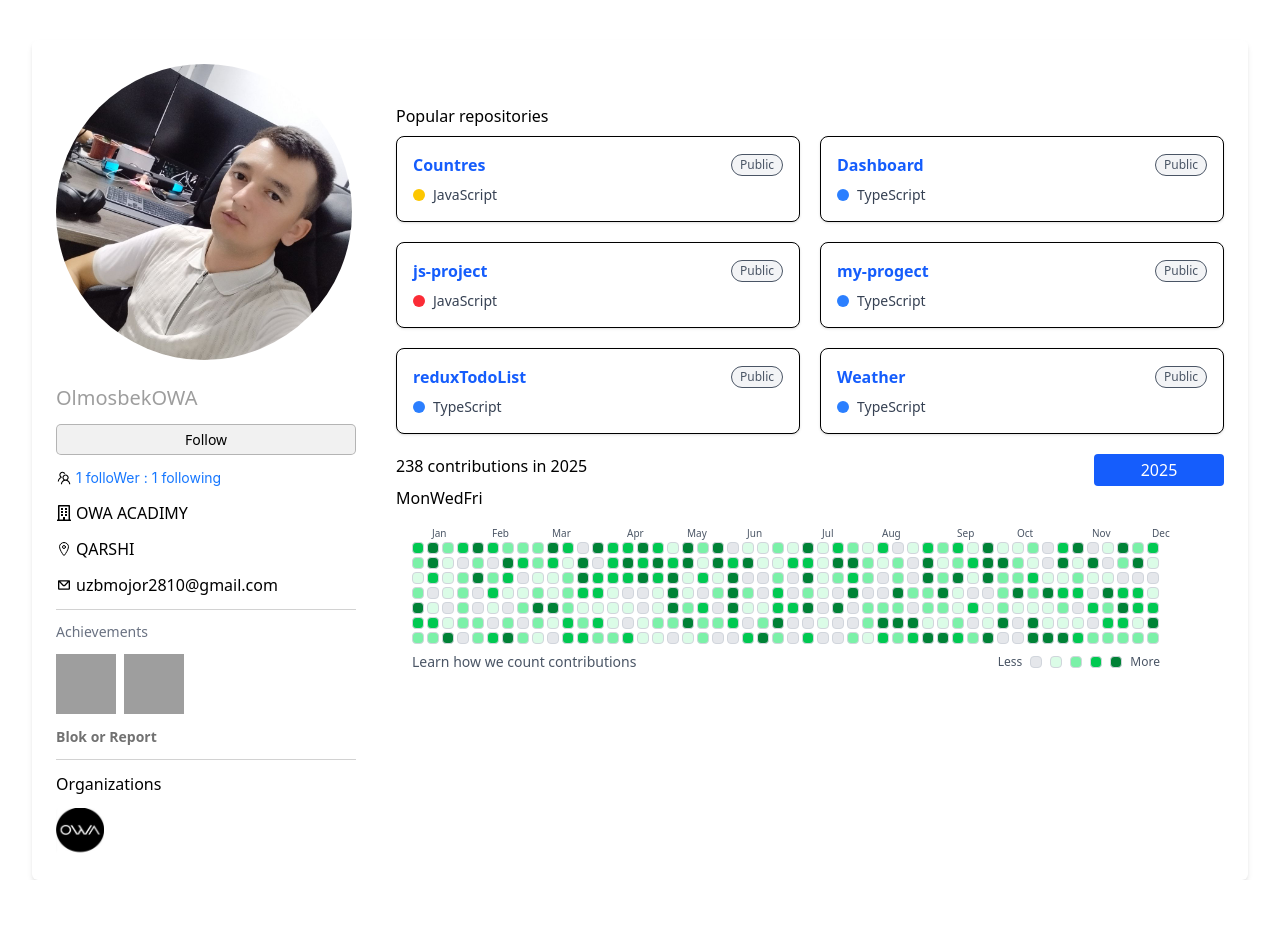
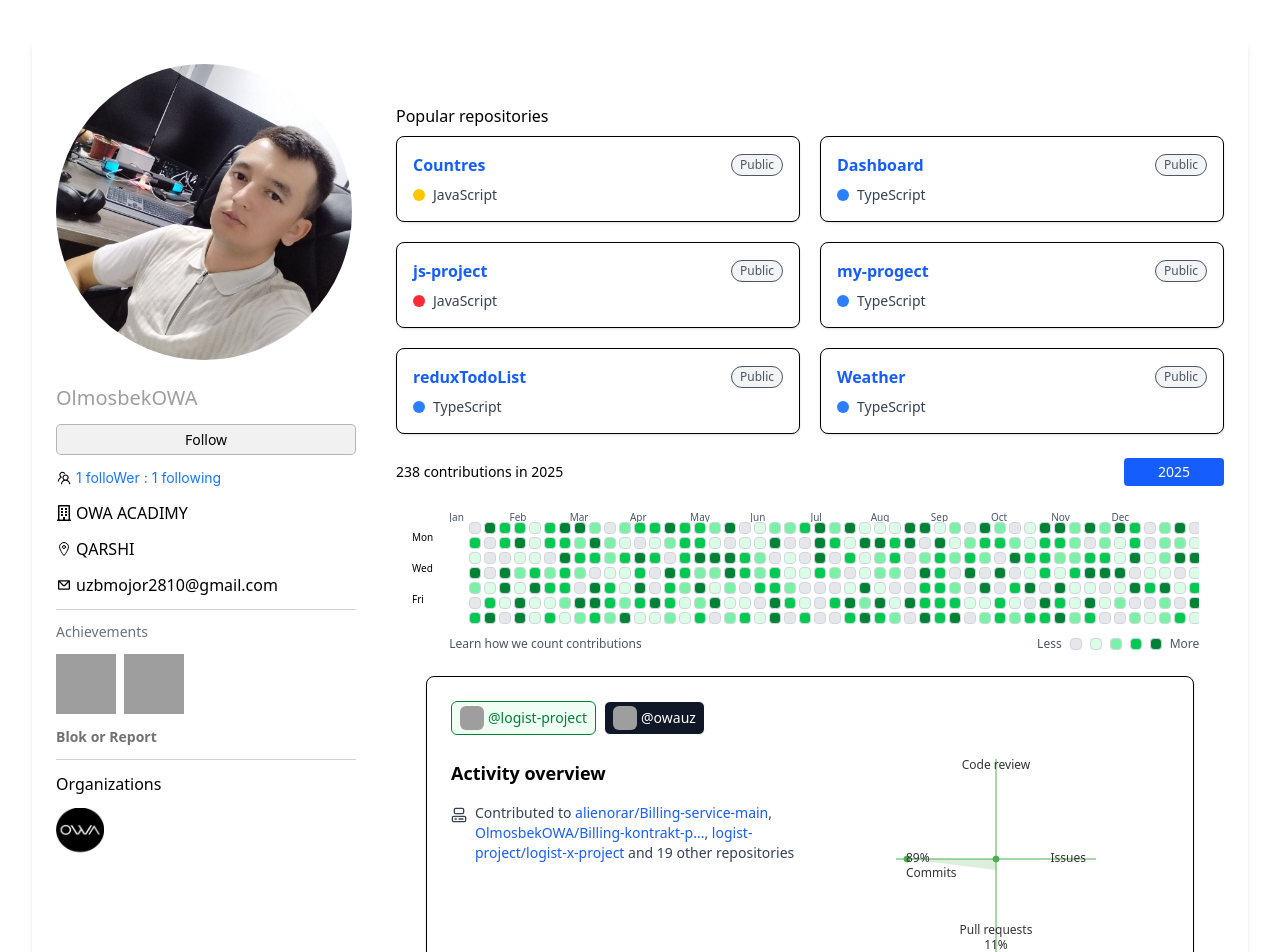
Before and after one commit to OlmosbekOWA/Dashboard, a React (Vite) app: page / in a window 1280 px wide. Shown: the top 952 px of the page. Before the commit the page ends 880 px from the top, so only its background shows below. Built offline with nearby package versions, Linux system fonts and the light colour scheme; grey boxes are pictures that could not be loaded.

Commit message:
git checkout

```diff
--- a/package.json
+++ b/package.json
@@ -13,6 +13,7 @@
     "@tailwindcss/vite": "^4.1.11",
     "@tanstack/react-query": "^5.83.0",
     "antd": "^5.26.6",
+    "lucide-react": "^0.537.0",
     "react": "^19.1.0",
     "react-dom": "^19.1.0",
     "react-icons": "^5.5.0",
--- a/src/components/shared/ContributionGraph.tsx
+++ b/src/components/shared/ContributionGraph.tsx
@@ -1,5 +1,4 @@
-const weeks = 50;
-const days = 7;
+import { useState, useEffect } from "react";
 
 const levels = [
   "bg-gray-200",
@@ -9,32 +8,51 @@ const levels = [
   "bg-green-700",
 ];
 
-const monthPositions: { index: number; name: string }[] = [
-  { index: 0, name: "Jan" },
-  { index: 4, name: "Feb" },
-  { index: 8, name: "Mar" },
-  { index: 13, name: "Apr" },
-  { index: 17, name: "May" },
-  { index: 21, name: "Jun" },
-  { index: 26, name: "Jul" },
-  { index: 30, name: "Aug" },
-  { index: 35, name: "Sep" },
-  { index: 39, name: "Oct" },
-  { index: 44, name: "Nov" },
-  { index: 48, name: "Dec" },
-];
+const days = 7;
 
 const getRandomLevel = () => levels[Math.floor(Math.random() * levels.length)];
 
+const getMonthPositions = (weeksCount: number) => {
+  const months = [
+    "Jan", "Feb", "Mar", "Apr", "May", "Jun",
+    "Jul", "Aug", "Sep", "Oct", "Nov", "Dec"
+  ];
+  const interval = Math.floor(weeksCount / months.length);
+  return months.map((name, i) => ({ index: i * interval, name }));
+};
+
 const ContributionGraph = () => {
+  const [weeks, setWeeks] = useState(50);
+  const [monthPositions, setMonthPositions] = useState(getMonthPositions(50));
+  const [scale, setScale] = useState("scale-100");
+
+  useEffect(() => {
+    const updateLayout = () => {
+      if (window.innerWidth < 1200) {
+        setWeeks(50);
+        setScale("scale-100"); z
+      } else {
+        setWeeks(50);
+        setScale("scale-100");
+      }
+      setMonthPositions(getMonthPositions(weeks));
+    };
+
+    updateLayout();
+    window.addEventListener("resize", updateLayout);
+    return () => window.removeEventListener("resize", updateLayout);
+  }, [weeks]);
+
   const data = Array.from({ length: weeks }, () =>
     Array.from({ length: days }, getRandomLevel)
   );
 
   return (
-    <div className="p-4 w-full">
+    <div className="p-4 ">
       <div className="overflow-x-auto">
-        <div className="flex gap-[3px] w-max mb-1 px-[20px]">
+        <div className={`origin-top-left ${scale} overflow-x-auto` }>
+
+          <div className="flex justify-between overflow-x-auto max-w-[430px] lg:max-w-[600px] xl:max-w-[750px]">
             {Array.from({ length: weeks }).map((_, i) => {
               const month = monthPositions.find((m) => m.index === i);
               return (
@@ -45,7 +63,9 @@ const ContributionGraph = () => {
             })}
           </div>
 
-        <div className="flex gap-[3px] w-max">
+
+          <div className="overflow-x-auto max-w-[430px] lg:max-w-[600px] xl:max-w-[750px] mb-1">
+            <div className="flex gap-[3px] pl-5 w-max">
               {data.map((week, weekIndex) => (
                 <div key={weekIndex} className="flex flex-col gap-[3px]">
                   {week.map((level, dayIndex) => (
@@ -59,12 +79,12 @@ const ContributionGraph = () => {
             </div>
           </div>
 
-      {/* FOOTER */}
-      <div className="w-full flex justify-between items-center mt-2 flex-wrap pr-12 gap-2">
-        <span className="text-sm text-gray-600">
-          Learn how we count contributions
-        </span>
-        <div className="flex items-center gap-2 text-xs">
+        </div>
+      </div>
+
+      <div className="w-full flex justify-between items-center mt-2 flex-wrap gap-2 text-xs">
+        <span className="text-gray-600">Learn how we count contributions</span>
+        <div className="flex items-center gap-2">
           <span className="text-gray-600">Less</span>
           {levels.map((level, i) => (
             <div
--- a/src/components/ui/UsersInfo.tsx
+++ b/src/components/ui/UsersInfo.tsx
@@ -11,7 +11,7 @@ const UsersInfo = ({ showCard, setShowCard }: UserHover) => {
   return (
     <div className="flex gap-6 flex-col w-full max-w-[300px]">
       <div
-        className="bg-center max-w-[296px] h-[296px] rounded-full bg-cover"
+        className="bg-center max-w-[200px] h-[200px] rounded-full bg-cover xl:h-[296px] xl:max-w-[296px]"
         style={{ backgroundImage: `url(${usurImg})` }}
       ></div>
       <div className="flex flex-col gap-3">
--- /dev/null
+++ b/src/components/ui/activity-overview.tsx
@@ -0,0 +1,80 @@
+import { Computer } from 'lucide-react'
+
+export default function ActivityOverview() {
+  return (
+    <div className="w-full max-w-3xl mx-auto p-6 border rounded-lg bg-white shadow-sm"> {/* Added border, rounded-lg, bg-white for card-like appearance */}
+      <div className="p-0">
+        <div className="flex items-center gap-2 mb-6">
+          {/* logist-project avatar/tag */}
+          <div className="flex items-center gap-1 px-2 py-1 border rounded-md bg-green-50 text-green-700"> {/* Styled to look like the tag */}
+            <img src="https://avatars.githubusercontent.com/u/223993180?s=200&v=4" alt="logist-project avatar" className="h-6 w-6 rounded-md" /> {/* Adjusted size and rounded corners */}
+            <span className="text-sm font-medium">@logist-project</span>
+          </div>
+
+          <div className="flex items-center gap-1 px-2 py-1 border rounded-md bg-gray-900 text-white"> {/* Styled to look like the tag */}
+            <img src="https://avatars.githubusercontent.com/u/100306666?s=64&v=4" alt="owauz avatar" className="h-6 w-6 rounded-md" /> {/* Adjusted size and rounded corners */}
+            <span className="text-sm font-medium">@owauz</span>
+          </div>
+        </div>
+
+        <div className="grid md:grid-cols-2 gap-6">
+          <div>
+            <h3 className="text-lg font-semibold mb-4">Activity overview</h3>
+            <div className="flex items-start gap-2 text-sm text-gray-700 dark:text-gray-300">
+              <Computer className="w-4 h-4 mt-1 flex-shrink-0" />
+              <p>
+                Contributed to{" "}
+                <a href="#" className="text-blue-600 hover:underline dark:text-blue-400">
+                  alienorar/Billing-service-main
+                </a>
+                ,{" "}
+                <a href="#" className="text-blue-600 hover:underline dark:text-blue-400">
+                  OlmosbekOWA/Billing-kontrakt-p...
+                </a>
+                ,{" "}
+                <a href="#" className="text-blue-600 hover:underline dark:text-blue-400">
+                  logist-project/logist-x-project
+                </a>{" "}
+                and 19 other repositories
+              </p>
+            </div>
+          </div>
+
+
+          <div className="flex items-center justify-center">
+            <svg width="200" height="200" viewBox="0 0 200 200" className="overflow-visible">
+
+              <line x1="0" y1="100" x2="200" y2="100" stroke="#4CAF50" strokeWidth="1" />
+              <line x1="100" y1="0" x2="100" y2="200" stroke="#4CAF50" strokeWidth="1" />
+
+
+              <polygon points="100,100 11,100 100,111" fill="#4CAF50" fillOpacity="0.2" />
+
+              <circle cx="100" cy="100" r="3" fill="#4CAF50" stroke="#4CAF50" strokeWidth="1" />
+              <circle cx="11" cy="100" r="3" fill="#4CAF50" stroke="#4CAF50" strokeWidth="1" />
+
+              <text x="100" y="10" textAnchor="middle" fontSize="12" fill="#333">
+                Code review
+              </text>
+              <text x="190" y="100" textAnchor="end" dominantBaseline="middle" fontSize="12" fill="#333">
+                Issues
+              </text>
+              <text x="10" y="100" textAnchor="start" dominantBaseline="middle" fontSize="12" fill="#333">
+                89%
+              </text>
+              <text x="10" y="115" textAnchor="start" dominantBaseline="middle" fontSize="12" fill="#333">
+                Commits
+              </text>
+              <text x="100" y="190" textAnchor="middle" fontSize="12" fill="#333">
+                11%
+              </text>
+              <text x="100" y="175" textAnchor="middle" fontSize="12" fill="#333">
+                Pull requests
+              </text>
+            </svg>
+          </div>
+        </div>
+      </div>
+    </div>
+  )
+}
--- a/src/index.css
+++ b/src/index.css
@@ -1 +1,9 @@
 @import "tailwindcss";
+*{
+
+    box-sizing: border-box;
+
+}
+body{
+    padding: 0px 10px;
+}
--- a/src/pages/Trends.tsx
+++ b/src/pages/Trends.tsx
@@ -1,32 +1,34 @@
-import GitHubProjects from "../components/shared/GitHubProjects"
-import ContributionGraph from "../components/shared/ContributionGraph"
-const Trends = () =>{
-    return(
-        <div className="w-full">
-            <div className="w-full flex justify-between">
-                <h5 className="f4 mb-2 text-normal">Popular repositories</h5>
-            </div>
-            <GitHubProjects />
-            <div className="w-full mt-5">
-                <div className="w-full flex justify-between">
-                    <h5>238 contributions in 2025</h5>
-                    <button className="p-1 w-[130px] rounded-[4px] bg-blue-600 text-white cursor-pointer">2025</button>
-                </div>
-                <div>
-                    <div>
-                        <div>
-                            <span>Mon</span>
-                            <span>Wed</span>
-                            <span>Fri</span>
-                        </div>
-                    </div>
-                </div>
+import GitHubProjects from "../components/shared/GitHubProjects";
+import ContributionGraph from "../components/shared/ContributionGraph";
+import ActivityOverview from "../components/ui/activity-overview";
+const Trends = () => {
+  return (
+    <div className="w-full flex flex-col gap-6">
+      <div>
+        <h5 className="text-normal text-base mb-2">Popular repositories</h5>
+        <GitHubProjects />
+      </div>
+
+      <div className="flex flex-col gap-2">
+        <div className="flex justify-between items-center">
+          <h5 className="text-sm font-medium">238 contributions in 2025</h5>
+          <button className="p-1 w-[100px] rounded bg-blue-600 text-white text-sm">
+            2025
+          </button>
+        </div>
+        <div className="flex">
+            <div className="flex text-[10px] flex-col  gap-4 py-9 pl-4">
+            <span>Mon</span>
+            <span>Wed</span>
+            <span>Fri</span>
             </div>
             <ContributionGraph />
+        </div>
 
+        <ActivityOverview />
+      </div>
+    </div>
+  );
+};
 
-        </div>
-    )
-}
-
-export default Trends
+export default Trends;
```
Also changed, not shown: 1 other file (tests, documents, lock files or other folders). Lines whose indentation alone changed are shown as unchanged.
